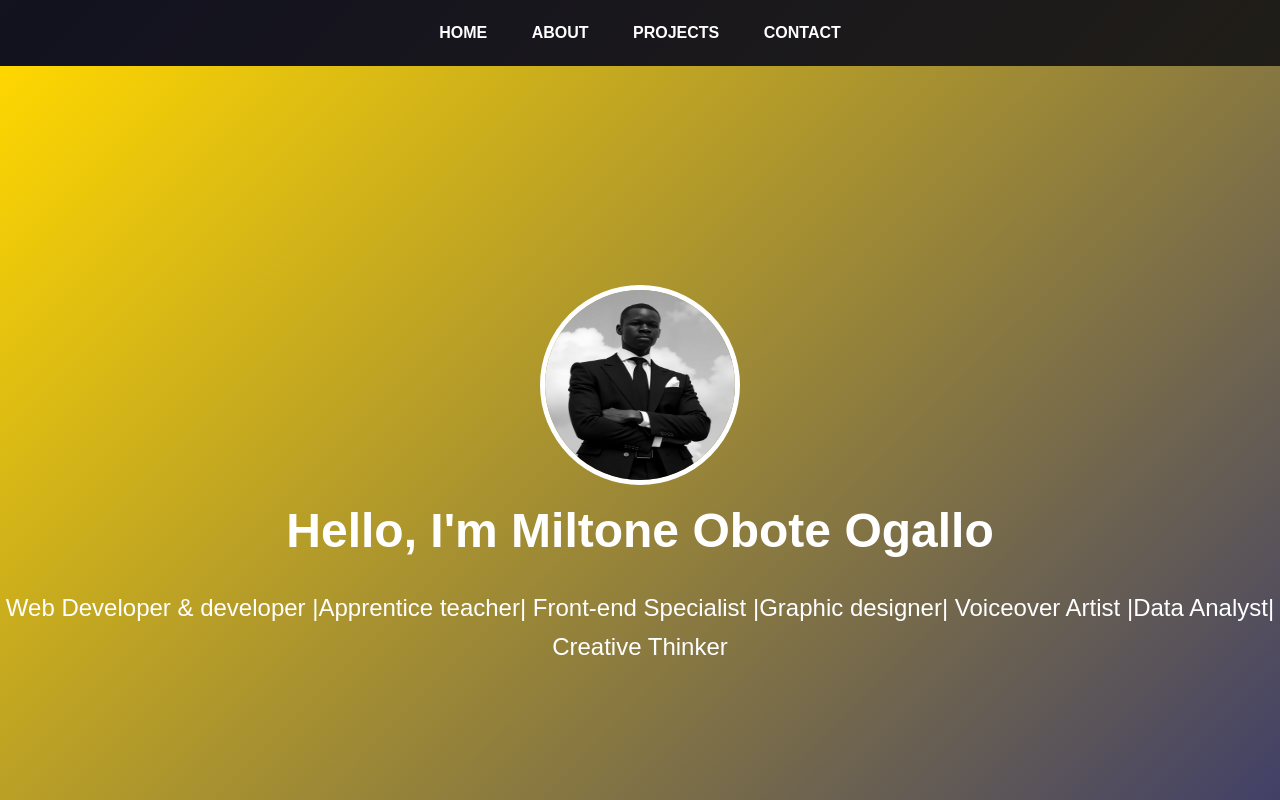
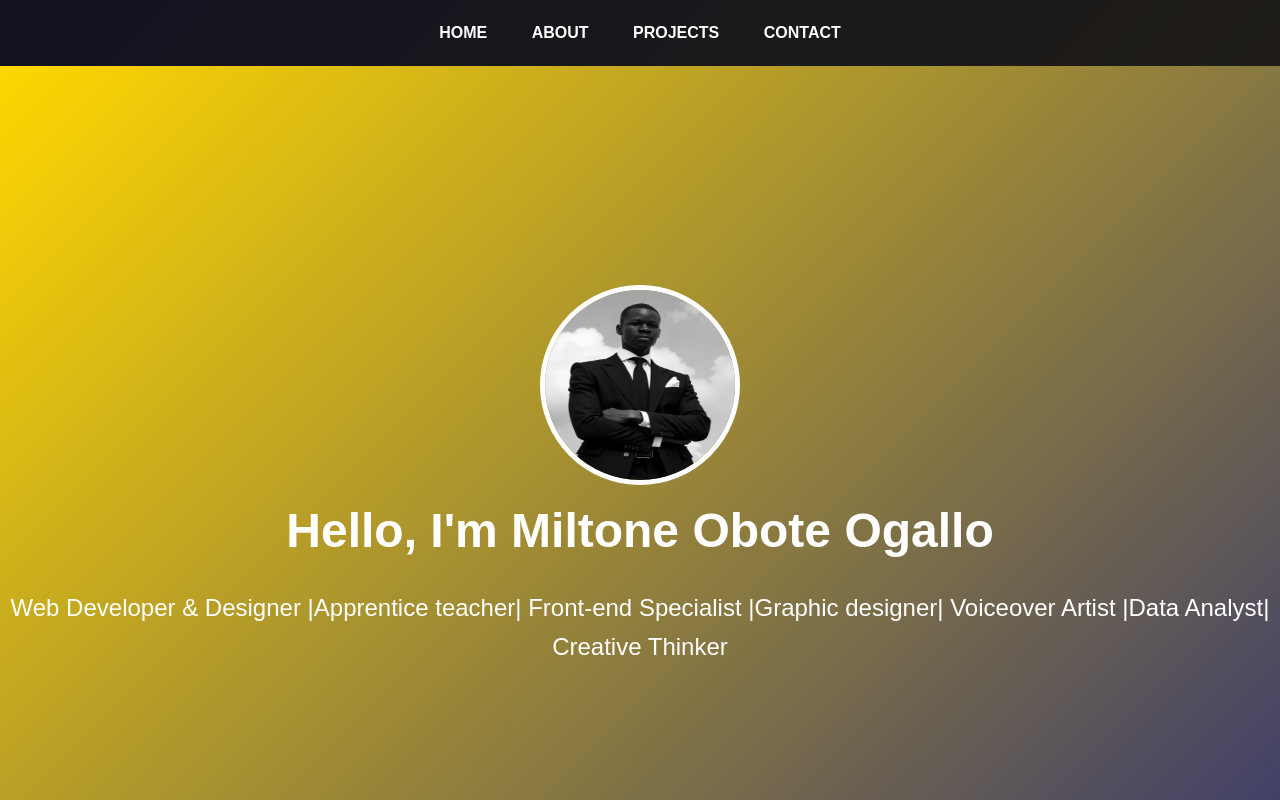
Before and after one commit to milt-one7/miltoneogallo, a plain HTML site: page index.html in a window 1280 px wide. Shown: the top 800 px of the page. Drawn offline with Linux system fonts and the light colour scheme.

Commit message:
Update index.html

```diff
--- a/index.html
+++ b/index.html
@@ -31,7 +31,7 @@
                 <img src="miltone.jpg" alt="Your Photo" class="profile-img">
             </div>
             <h1>Hello, I'm Miltone Obote Ogallo</h1>
-            <p>Web Developer & developer |Apprentice teacher| Front-end Specialist |Graphic designer| Voiceover Artist |Data Analyst| Creative Thinker</p>
+            <p>Web Developer & Designer |Apprentice teacher| Front-end Specialist |Graphic designer| Voiceover Artist |Data Analyst| Creative Thinker</p>
         </div>
     </section>
 
```
